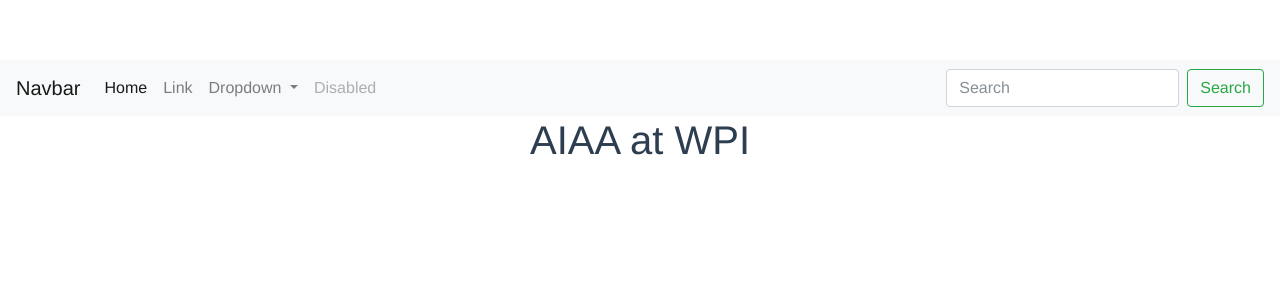
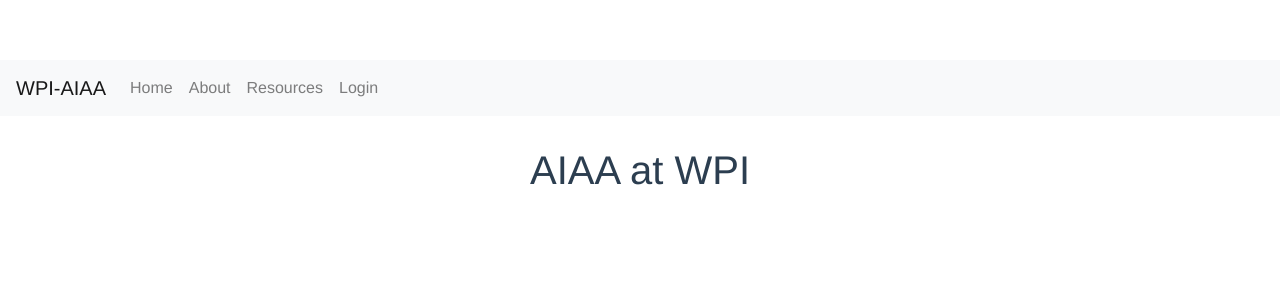
Before and after one commit to WPI-AIAA/web, a Vue app: page / in a window 1280 px wide. Shown: the top 300 px of the page. Built offline with nearby package versions, Linux system fonts and the light colour scheme.

Commit message:
Changed <a> to <router-link>

```diff
--- a/src/components/NavigationBar.vue
+++ b/src/components/NavigationBar.vue
@@ -2,44 +2,25 @@
 
 	<div id="navigationBar">
 
-	<nav class="navbar navbar-expand-lg navbar-light bg-light">
-  <a class="navbar-brand" href="#">Navbar</a>
-  <button class="navbar-toggler" type="button" data-toggle="collapse" data-target="#navbarSupportedContent" aria-controls="navbarSupportedContent" aria-expanded="false" aria-label="Toggle navigation">
-    <span class="navbar-toggler-icon"></span>
-  </button>
+		<nav class="navbar navbar-expand-lg navbar-light bg-light">
 
-  <div class="collapse navbar-collapse" id="navbarSupportedContent">
-    <ul class="navbar-nav mr-auto">
-      <li class="nav-item active">
-        <a class="nav-link" href="#">Home <span class="sr-only">(current)</span></a>
-      </li>
-      <li class="nav-item">
-        <a class="nav-link" href="#">Link</a>
-      </li>
-      <li class="nav-item dropdown">
-        <a class="nav-link dropdown-toggle" href="#" id="navbarDropdown" role="button" data-toggle="dropdown" aria-haspopup="true" aria-expanded="false">
-          Dropdown
-        </a>
-        <div class="dropdown-menu" aria-labelledby="navbarDropdown">
-          <a class="dropdown-item" href="#">Action</a>
-          <a class="dropdown-item" href="#">Another action</a>
-          <div class="dropdown-divider"></div>
-          <a class="dropdown-item" href="#">Something else here</a>
-        </div>
-      </li>
-      <li class="nav-item">
-        <a class="nav-link disabled" href="#">Disabled</a>
-      </li>
-    </ul>
-    <form class="form-inline my-2 my-lg-0">
-      <input class="form-control mr-sm-2" type="search" placeholder="Search" aria-label="Search">
-      <button class="btn btn-outline-success my-2 my-sm-0" type="submit">Search</button>
-    </form>
-  </div>
-</nav>
+		  <router-link class="navbar-brand" to="/"> WPI-AIAA </router-link>
+		  <button class="navbar-toggler" type="button" data-toggle="collapse" data-target="#navbarNavAltMarkup" aria-controls="navbarNavAltMarkup" aria-expanded="false" aria-label="Toggle navigation">
+		    <span class="navbar-toggler-icon"></span>
+		  </button>
 
+		  <div class="collapse navbar-collapse" id="navbarNavAltMarkup">
+		    <div class="navbar-nav">
+		      <router-link class="nav-item nav-link" to="/">Home</router-link>
+		      <router-link class="nav-item nav-link" to="/about">About</router-link>
+		      <router-link class="nav-item nav-link" to="/resources">Resources</router-link>
+		      <router-link class="nav-item nav-link" to="/login">Login</router-link>
+		    </div>
+		  </div>
 
+		</nav>
 
+		<div id="buffer"/>
 
 	</div>
 
@@ -56,5 +37,12 @@
 
 <style scope>
 
+	#buffer {
+		margin: 30px;
+	}
+
+	nav {
+		background-color: #222222;
+	}
 
 </style>
```
